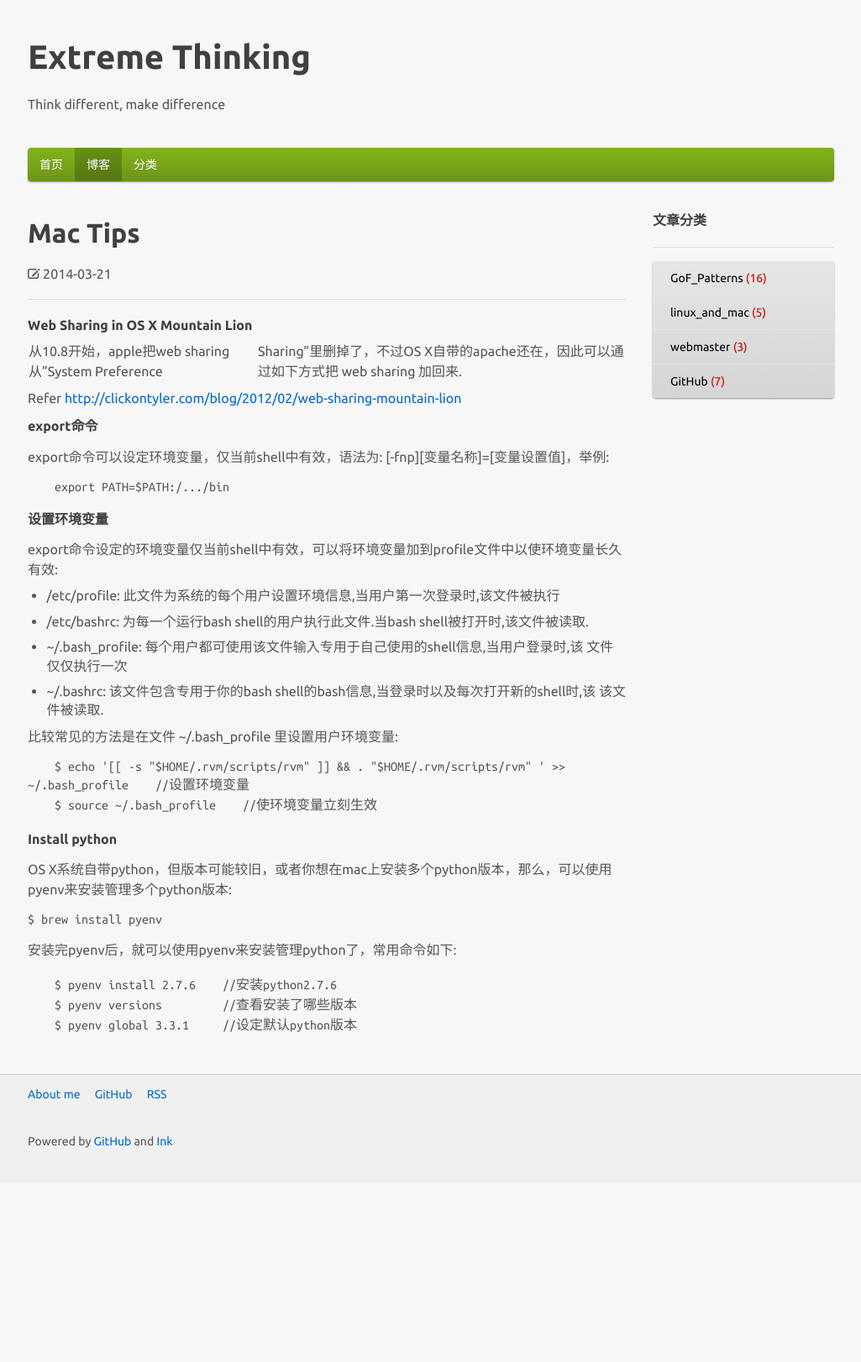
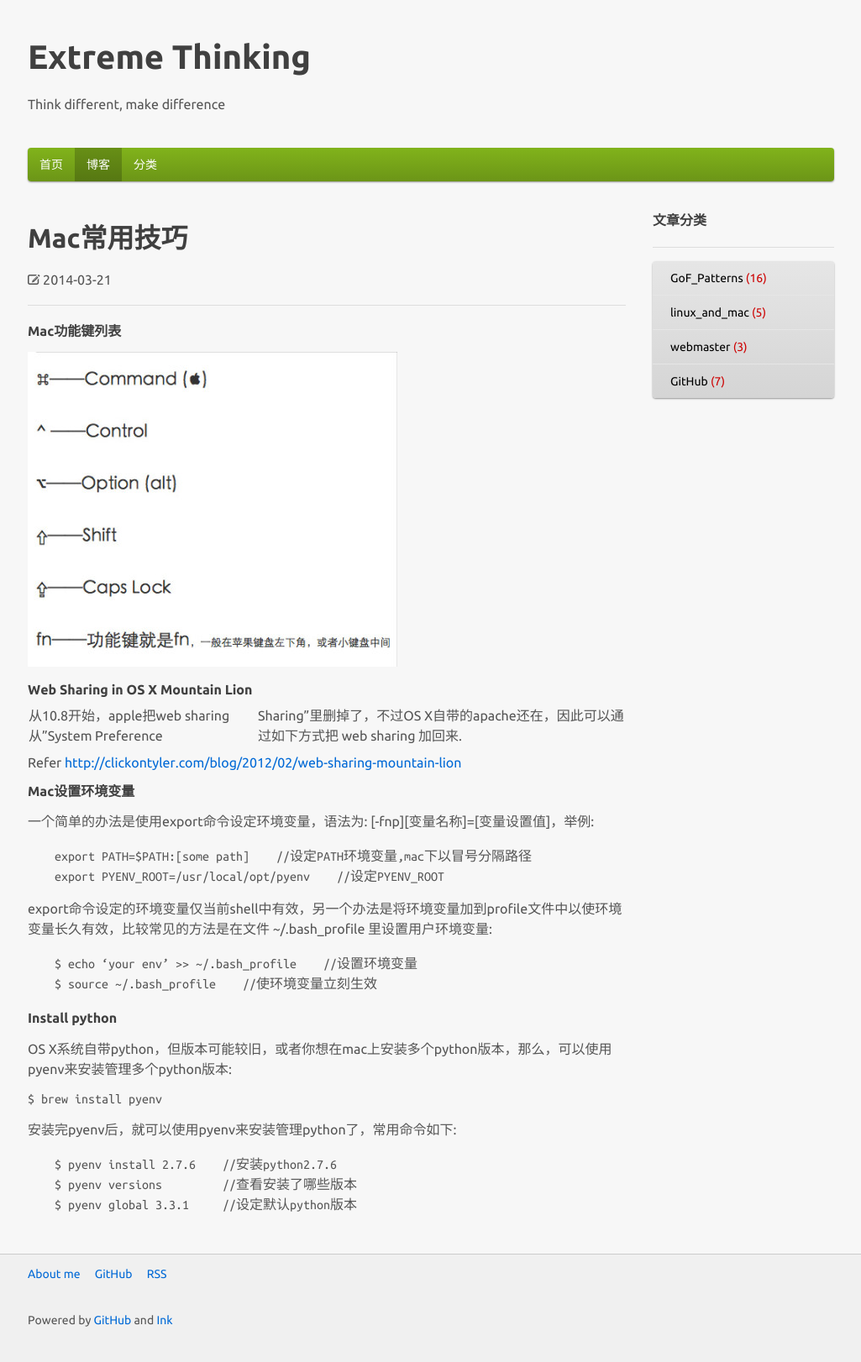
Before and after one commit to BobHongYuChen/rain-site, a Jekyll site: the page built from _posts/2014-03-21-mac_tips.md, in a window 1280 px wide. Shown: the whole page at 84% size, without its empty margins (127-1152 px from the left). Built offline with Jekyll 4.4.1, drawn with Linux system fonts in a browser that asks for light colours; Markdown is read by kramdown in place of the engine named in the settings; a style sheet for code colours, icons or effects is not loaded; before the commit the page ends 1408 px from its top, so only the background shows below that.

Commit message:
modify blogs

```diff
--- a/_posts/2014-03-21-mac_tips.md
+++ b/_posts/2014-03-21-mac_tips.md
@@ -1,8 +1,12 @@
 ---
 layout: post
-title: Mac Tips
+title: Mac常用技巧
 category: linux_and_mac
 ---
+
+###### Mac功能键列表
+
+![Mac Keys](/img/mac_keys.jpg)
 
 ###### Web Sharing in OS X Mountain Lion
 
@@ -10,29 +14,19 @@ category: linux_and_mac
 
 Refer <http://clickontyler.com/blog/2012/02/web-sharing-mountain-lion>
 
-###### export命令
+###### Mac设置环境变量
 
-export命令可以设定环境变量，仅当前shell中有效，语法为: [-fnp][变量名称]=[变量设置值]，举例:
+一个简单的办法是使用export命令设定环境变量，语法为: [-fnp][变量名称]=[变量设置值]，举例:
 
 <pre class="prettyprint">
-    export PATH=$PATH:/.../bin
+    export PATH=$PATH:[some path]    //设定PATH环境变量,mac下以冒号分隔路径
+    export PYENV_ROOT=/usr/local/opt/pyenv    //设定PYENV_ROOT
 </pre>
 
-###### 设置环境变量
-
-export命令设定的环境变量仅当前shell中有效，可以将环境变量加到profile文件中以使环境变量长久有效:
-
-* /etc/profile: 此文件为系统的每个用户设置环境信息,当用户第一次登录时,该文件被执行
-* /etc/bashrc: 为每一个运行bash shell的用户执行此文件.当bash shell被打开时,该文件被读取.
-* ~/.bash_profile: 每个用户都可使用该文件输入专用于自己使用的shell信息,当用户登录时,该
-文件仅仅执行一次
-* ~/.bashrc: 该文件包含专用于你的bash shell的bash信息,当登录时以及每次打开新的shell时,该
-该文件被读取.
-
-比较常见的方法是在文件 ~/.bash_profile 里设置用户环境变量:
+export命令设定的环境变量仅当前shell中有效，另一个办法是将环境变量加到profile文件中以使环境变量长久有效，比较常见的方法是在文件 ~/.bash_profile 里设置用户环境变量:
 
 <pre class="prettyprint">
-    $ echo '[[ -s "$HOME/.rvm/scripts/rvm" ]] && . "$HOME/.rvm/scripts/rvm" ' >> ~/.bash_profile    //设置环境变量
+    $ echo ‘your env’ >> ~/.bash_profile    //设置环境变量
     $ source ~/.bash_profile    //使环境变量立刻生效
 </pre>
 
```
Also changed, not shown: _posts/2014-03-20-homebrew.md (+9 -1 lines).
